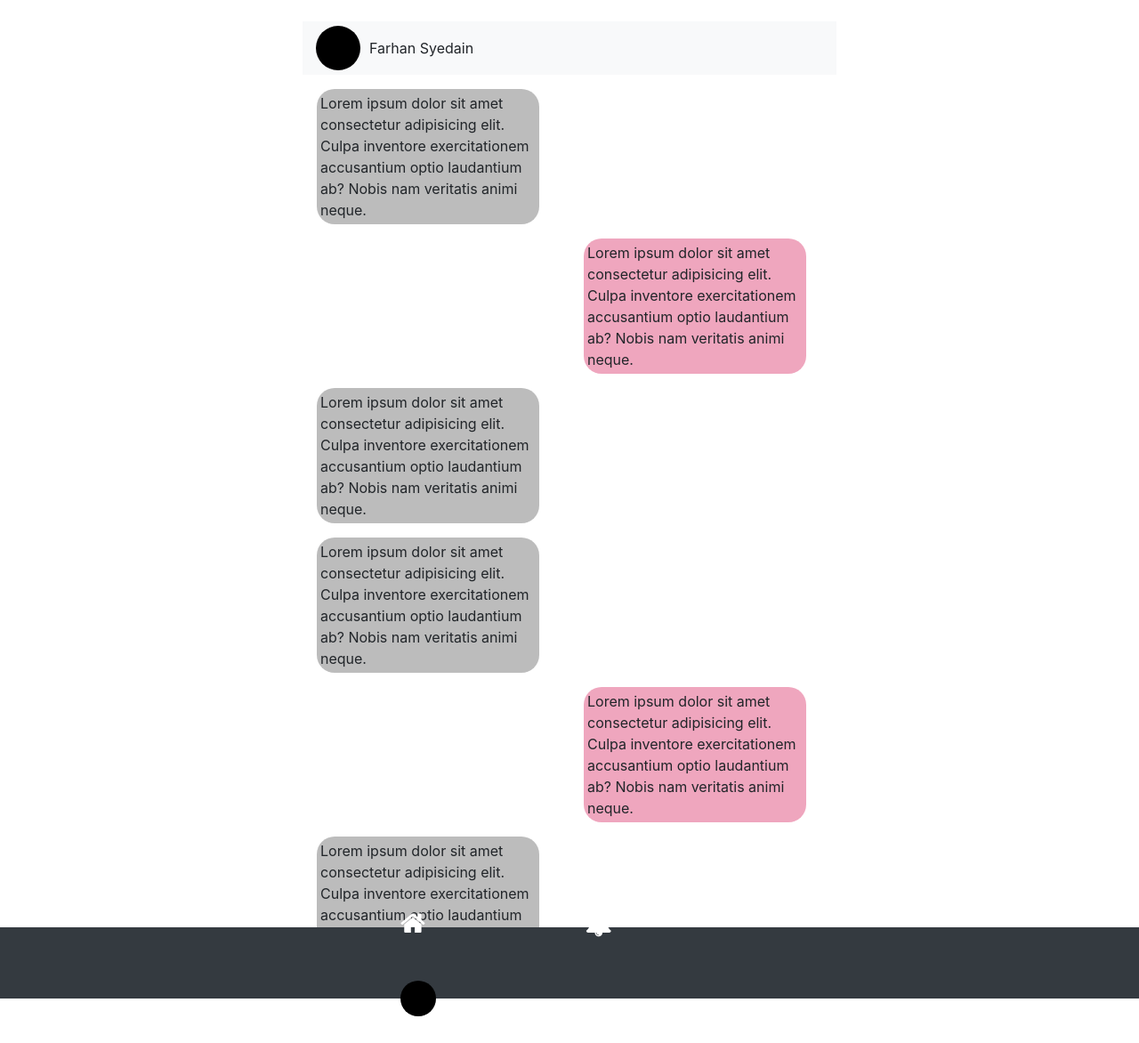
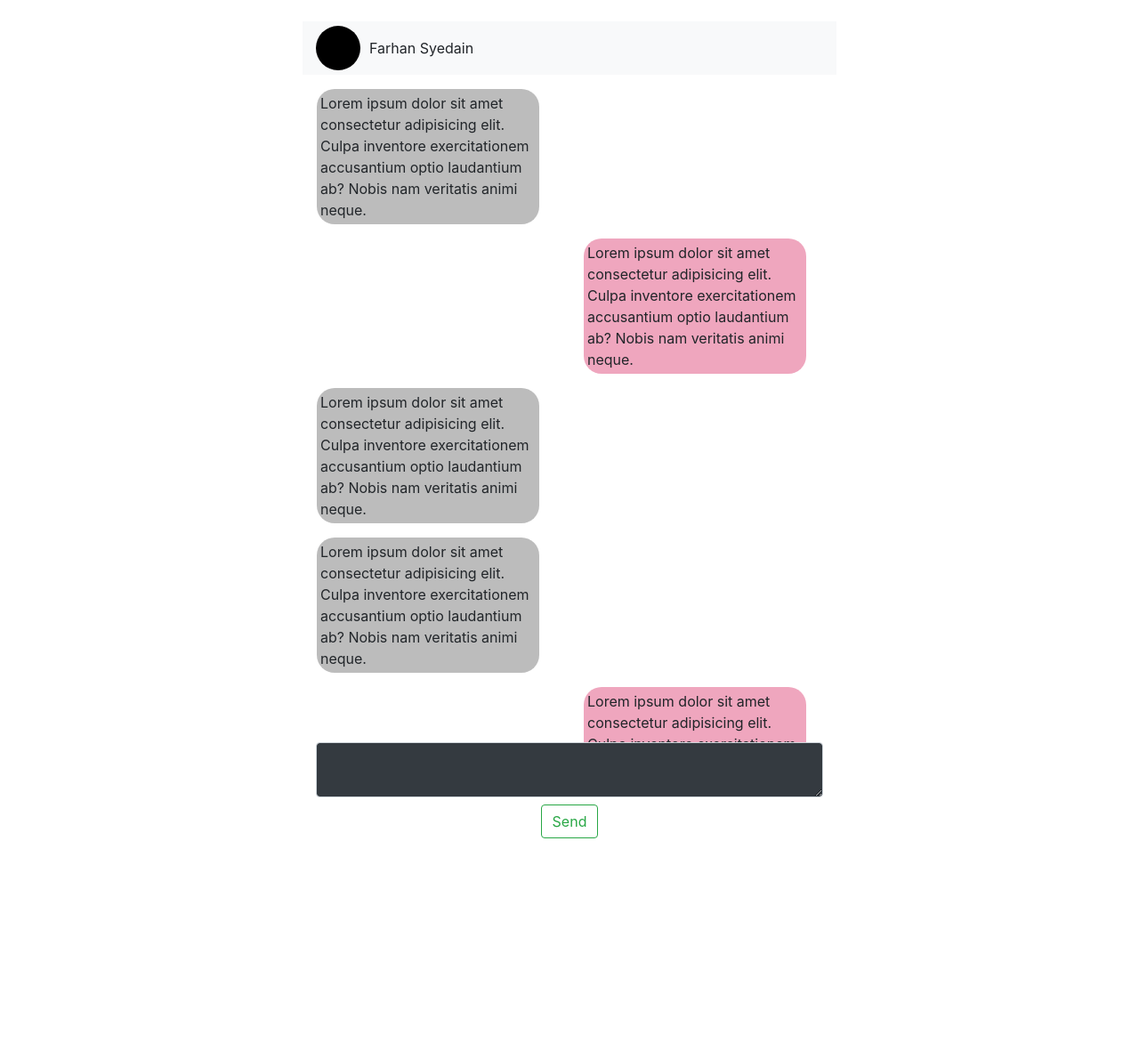
Before and after one commit to FarhanSyedain/InstagramClone, a Django app: page /detail in a window 1280 px wide. Shown: the whole page at 89% size. After the commit the page ends 942 px from the top, so only its background shows below. Run offline with Django 3.2, Linux system fonts and the light colour scheme; some libraries are stand-ins or nearby versions.

Commit message:
Some comments

```diff
--- a/Configrations/urls.py
+++ b/Configrations/urls.py
@@ -5,6 +5,7 @@
 from Home.views import test_home_template as home
 from Home.views import test_chat_main_template as chat_main
 from Home.views import test_detail as detail
+
 
 urlpatterns = [
     path('admin/',admin.site.urls),
--- a/templates/chat/detail.htm
+++ b/templates/chat/detail.htm
@@ -1,11 +1,19 @@
-{%extends 'main.htm' %}
 {%load static%}
-{%block content%}
+<!DOCTYPE html>
+<html lang="en">
+<head>
+    <meta charset="UTF-8">
+    <meta name="viewport" content="width=device-width, initial-scale=1.0">
+    <link rel="stylesheet" href="{%static 'css/bootstrap.min.css' %}">
+    <link rel="stylesheet" href="{%static 'css/main.css'%}">
+    <link rel="stylesheet" href="{%static 'font-awesome/css/font-awesome.min.css' %}">
+</head>
+<body>
     <div style="width: 600px;" class="container sticky-top bg-light mt-4 t">
         <img class="img-profile" src="{%static 'usefull_images/anon.png' %}" alt="">
         <p class="c">Farhan Syedain</p>
     </div>
-    <div style="width: 600px;position:relative;height:800px" class="container p-2">
+    <div style="width: 600px;position:relative;height:750px;overflow:auto" class="container p-2">
         <div class="container-fluid p-2 ">
             <div class="msg">
                 Lorem ipsum dolor sit amet consectetur adipisicing elit. Culpa inventore exercitationem accusantium optio laudantium ab? Nobis nam veritatis animi neque.
@@ -36,6 +44,16 @@
                 Lorem ipsum dolor sit amet consectetur adipisicing elit. Culpa inventore exercitationem accusantium optio laudantium ab? Nobis nam veritatis animi neque.
             </div>
         </div>
+        <div class="container-fluid p-2 ">
+            <div class="msg">
+                lo
+            </div>
+        </div>
+    </div>
+    <div  style="width: 600px;" class="container">
+        <textarea cols="30" class="form-control bg-dark text-white" rows="2"></textarea>
+        <button style="display: block;margin:auto" class="btn btn-outline-success text-center mt-2 ">Send</button>
         <br><br><br>
     </div>
-{%endblock%}
+</body>
+</html>
```
